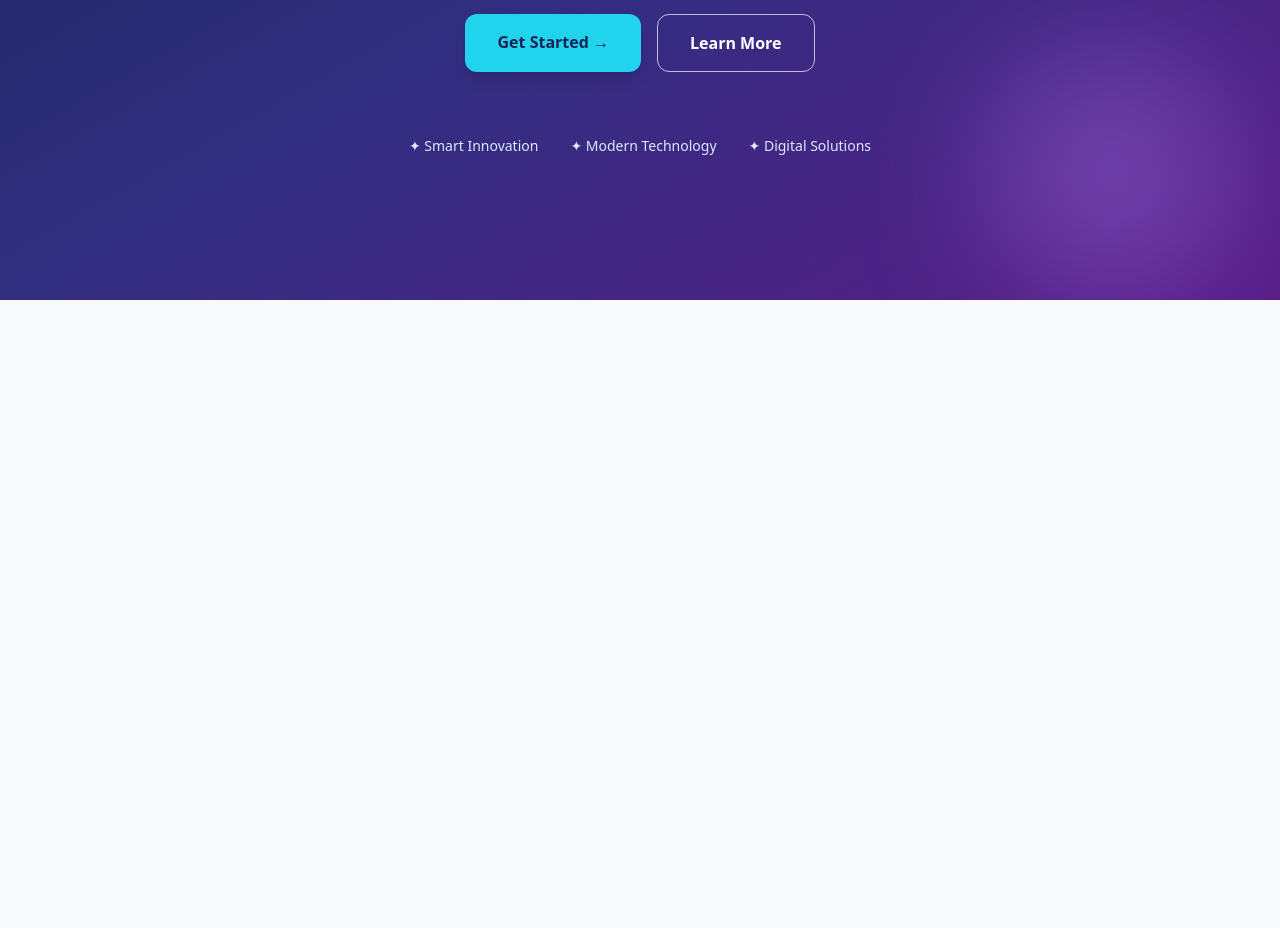
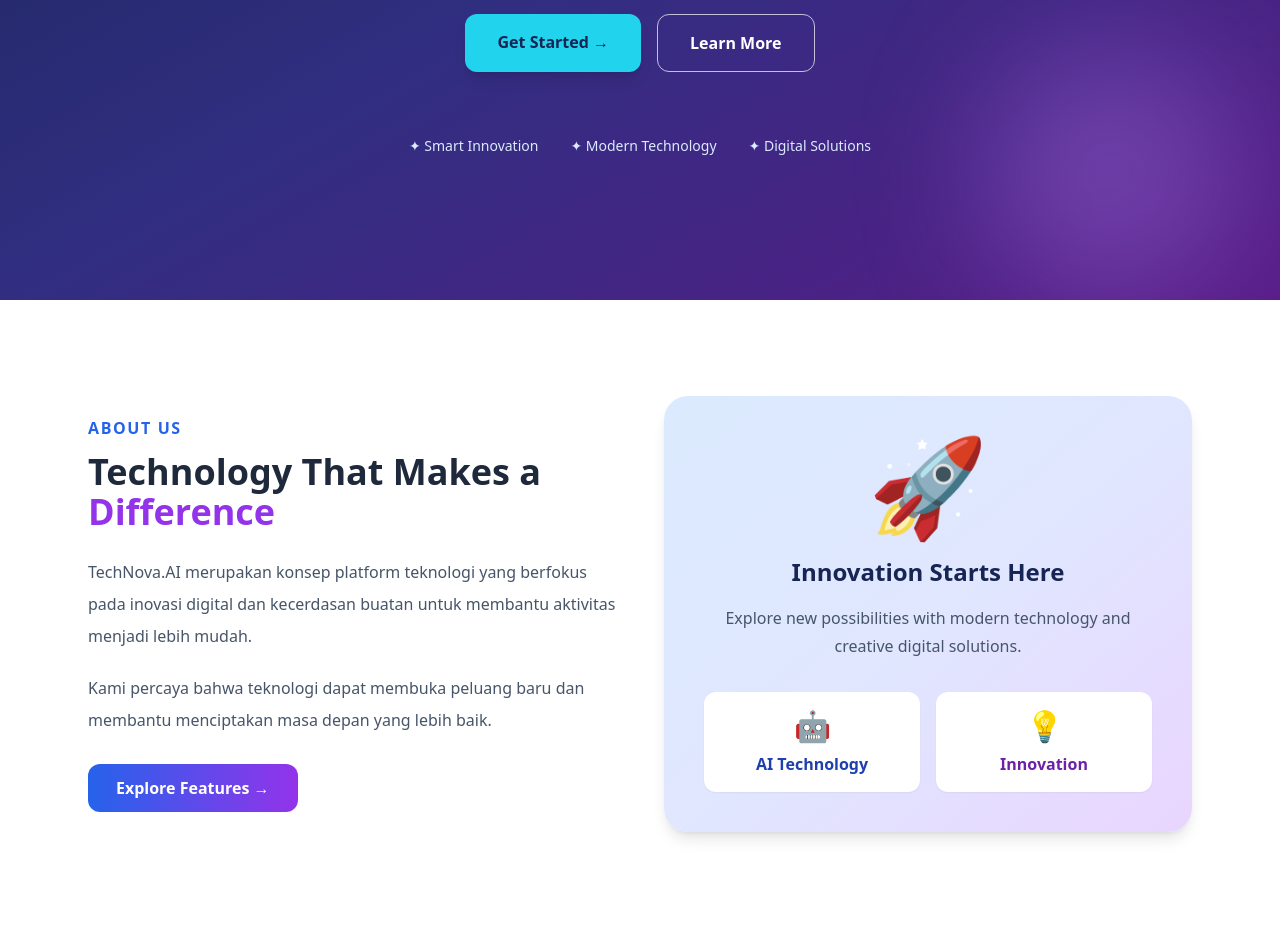
Before and after one commit to irwansyah88761-source/tugas-3.5-Irwansyah-Pratama-, a plain HTML site: page index.html in a window 1280 px wide. Shown: the part 507-1435 px from the top of the page. Before the commit the page ends 807 px from the top, so only its background shows below. Drawn offline with nearby package versions, Linux system fonts and the light colour scheme.

Commit message:
Menambahkan about section dengan dukungan dark mode

```diff
--- a/index.html
+++ b/index.html
@@ -173,6 +173,97 @@
 
 <!-- AKHIR TAHAP 3 -->
 
+<!-- TAHAP 4: ABOUT SECTION -->
+
+<section id="about"
+    class="py-24 bg-white dark:bg-slate-900 text-slate-800 dark:text-white transition-colors duration-300">
+
+    <div class="max-w-6xl mx-auto px-6 grid md:grid-cols-2 gap-12 items-center">
+
+        <!-- BAGIAN KIRI -->
+        <div>
+
+            <p class="text-blue-600 dark:text-cyan-400 font-bold tracking-widest mb-3">
+                ABOUT US
+            </p>
+
+            <h2 class="text-3xl md:text-4xl font-bold mb-6">
+                Technology That Makes a
+                <span class="text-purple-600 dark:text-purple-400">
+                    Difference
+                </span>
+            </h2>
+
+            <p class="text-slate-600 dark:text-slate-300 leading-8 mb-5">
+                TechNova.AI merupakan konsep platform teknologi
+                yang berfokus pada inovasi digital dan kecerdasan
+                buatan untuk membantu aktivitas menjadi lebih mudah.
+            </p>
+
+            <p class="text-slate-600 dark:text-slate-300 leading-8">
+                Kami percaya bahwa teknologi dapat membuka
+                peluang baru dan membantu menciptakan masa depan
+                yang lebih baik.
+            </p>
+
+            <a href="#features"
+                class="inline-block mt-7 bg-gradient-to-r from-blue-600 to-purple-600 text-white px-7 py-3 rounded-xl font-semibold hover:opacity-90 transition">
+
+                Explore Features →
+
+            </a>
+
+        </div>
+
+        <!-- BAGIAN KANAN -->
+        <div class="bg-gradient-to-br from-blue-100 via-indigo-100 to-purple-200 dark:from-slate-800 dark:via-indigo-950 dark:to-purple-950 rounded-3xl p-10 text-center shadow-lg transition-colors duration-300">
+
+            <div class="text-8xl mb-6">
+                🚀
+            </div>
+
+            <h3 class="text-2xl font-bold text-blue-950 dark:text-white">
+                Innovation Starts Here
+            </h3>
+
+            <p class="text-slate-600 dark:text-slate-300 mt-4 leading-7">
+                Explore new possibilities with modern technology
+                and creative digital solutions.
+            </p>
+
+            <!-- KARTU KECIL -->
+            <div class="grid grid-cols-2 gap-4 mt-8">
+
+                <div class="bg-white dark:bg-slate-700 rounded-xl p-4 shadow-sm">
+
+                    <p class="text-3xl">🤖</p>
+
+                    <p class="font-bold text-blue-800 dark:text-cyan-300 mt-2">
+                        AI Technology
+                    </p>
+
+                </div>
+
+                <div class="bg-white dark:bg-slate-700 rounded-xl p-4 shadow-sm">
+
+                    <p class="text-3xl">💡</p>
+
+                    <p class="font-bold text-purple-800 dark:text-purple-300 mt-2">
+                        Innovation
+                    </p>
+
+                </div>
+
+            </div>
+
+        </div>
+
+    </div>
+
+</section>
+
+<!-- AKHIR TAHAP 4 -->
+
 
 </body>
 
```
